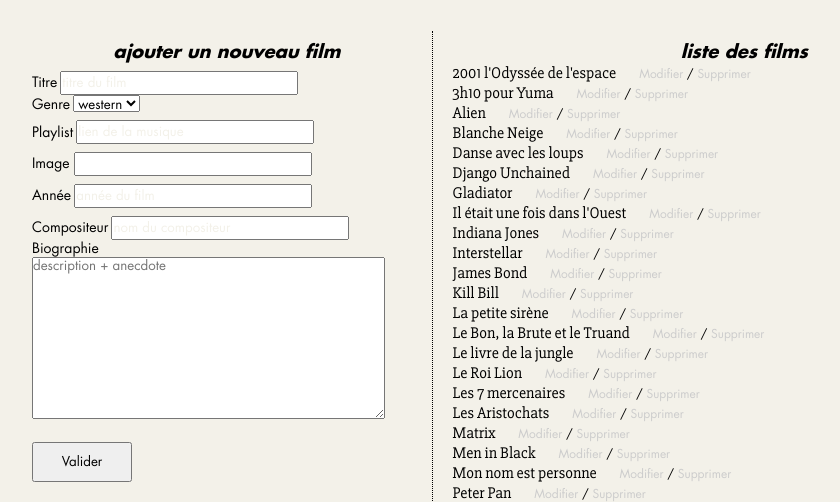
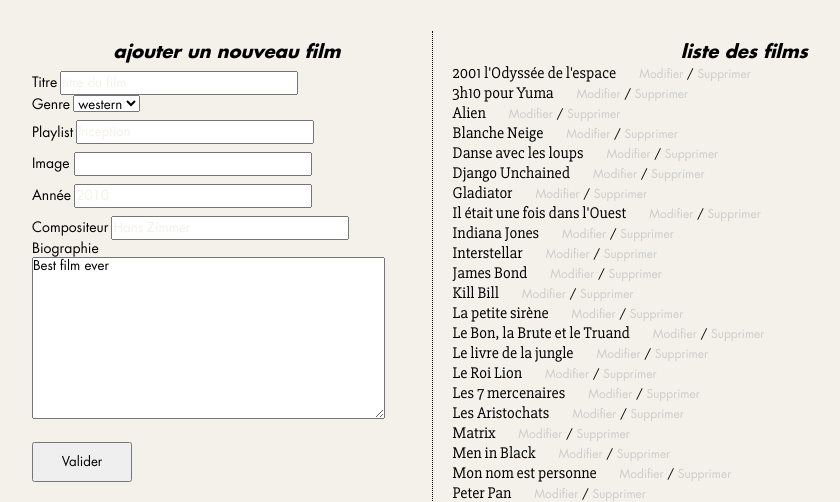
Before and after one commit to jeremiebergel/FILMUZ, a PHP site: page /backindex.php in a window 1280 px wide. Shown: the part 99-601 px from the top of the page, without its empty margins (106-946 px from the left). Run offline with PHP 8.4, Linux system fonts and the light colour scheme; data comes from the database, SQL or seed files in the repository.

Commit message:
modif placeholder

```diff
--- a/backindex.php
+++ b/backindex.php
@@ -52,7 +52,7 @@ $stmt2->execute();
             </div>
             <div>
                 <label for="playlist">Playlist</label>
-                <input type="url" name="playlist" id="playlist" placeholder="lien de la musique" required>
+                <input type="url" name="playlist" id="playlist" placeholder="Inception" required>
             </div>
             <div>
                 <label for="image">Image </label>
@@ -60,15 +60,15 @@ $stmt2->execute();
             </div>
             <div>
                 <label for="annee">Année</label>
-                <input type="text" name="annee" id="annee" placeholder="année du film" required>
+                <input type="text" name="annee" id="annee" placeholder="2010" required>
             </div>
             <div>
                 <label for="compositeur">Compositeur</label>
-                <input type="text" name="compositeur" id="compositeur" placeholder="nom du compositeur" required>
+                <input type="text" name="compositeur" id="compositeur" placeholder="Hans Zimmer" required>
             </div>
             <div>
                 <label for="compobio">Biographie</label>
-                <textarea rows="10" name="compobio" placeholder="description + anecdote" required></textarea>
+                <textarea rows="10" name="compobio" placeholder="Best film ever" required></textarea>
             </div>
             <input type="submit" value="Valider">
             </form>
--- a/css/screen.css
+++ b/css/screen.css
@@ -413,6 +413,22 @@ fieldset input[type="submit"] {
     padding: 1rem;
 }
 
+::-webkit-input-placeholder {
+    color: #000;
+}
+
+:-moz-placeholder { /* Firefox 18- */
+    color: #000;
+}
+
+::-moz-placeholder {  /* Firefox 19+ */
+    color: #000;
+}
+
+:-ms-input-placeholder {
+    color: #000;
+}
+
 /*--------NO-SEARCH-RESULT-----*/
 
 .result p {
```
